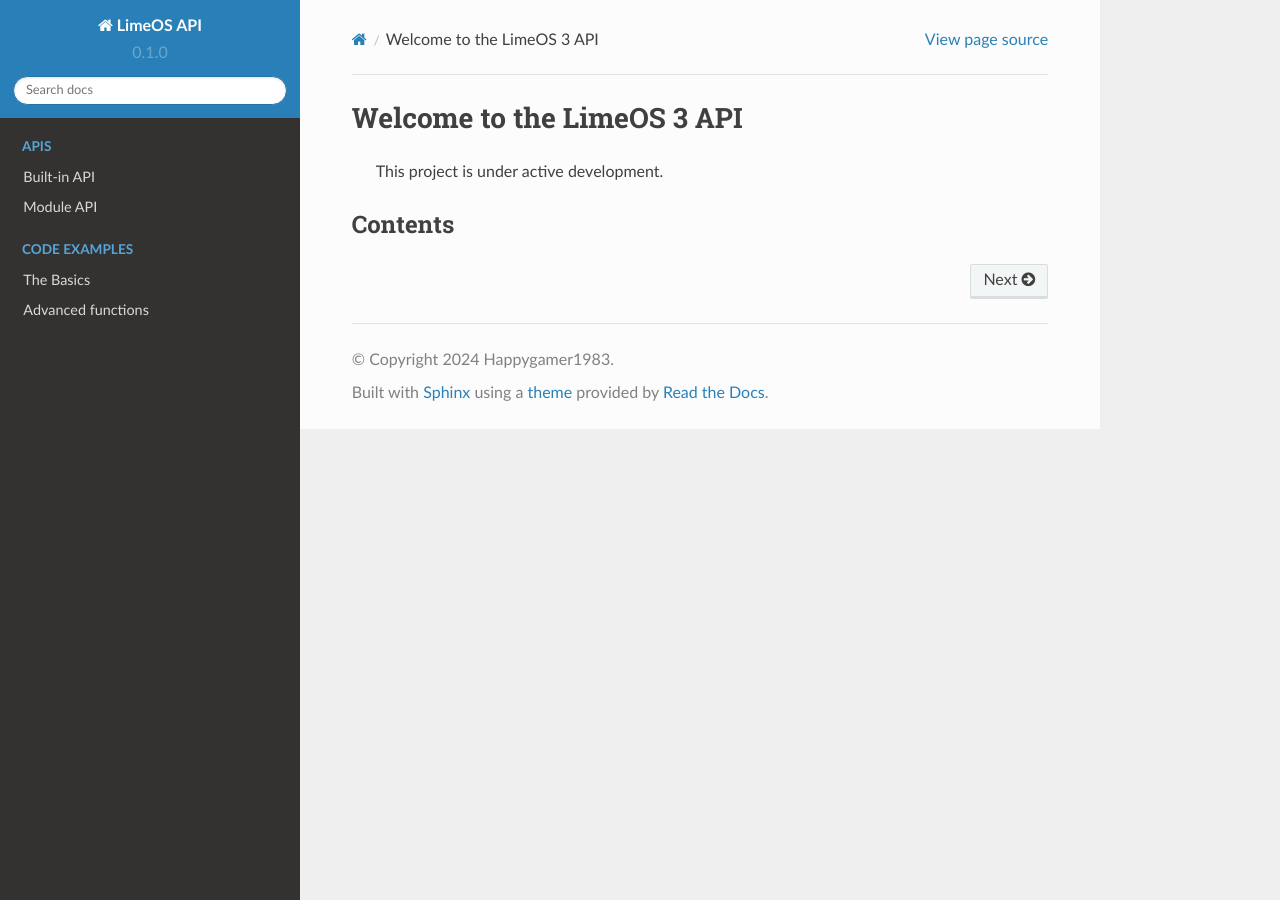
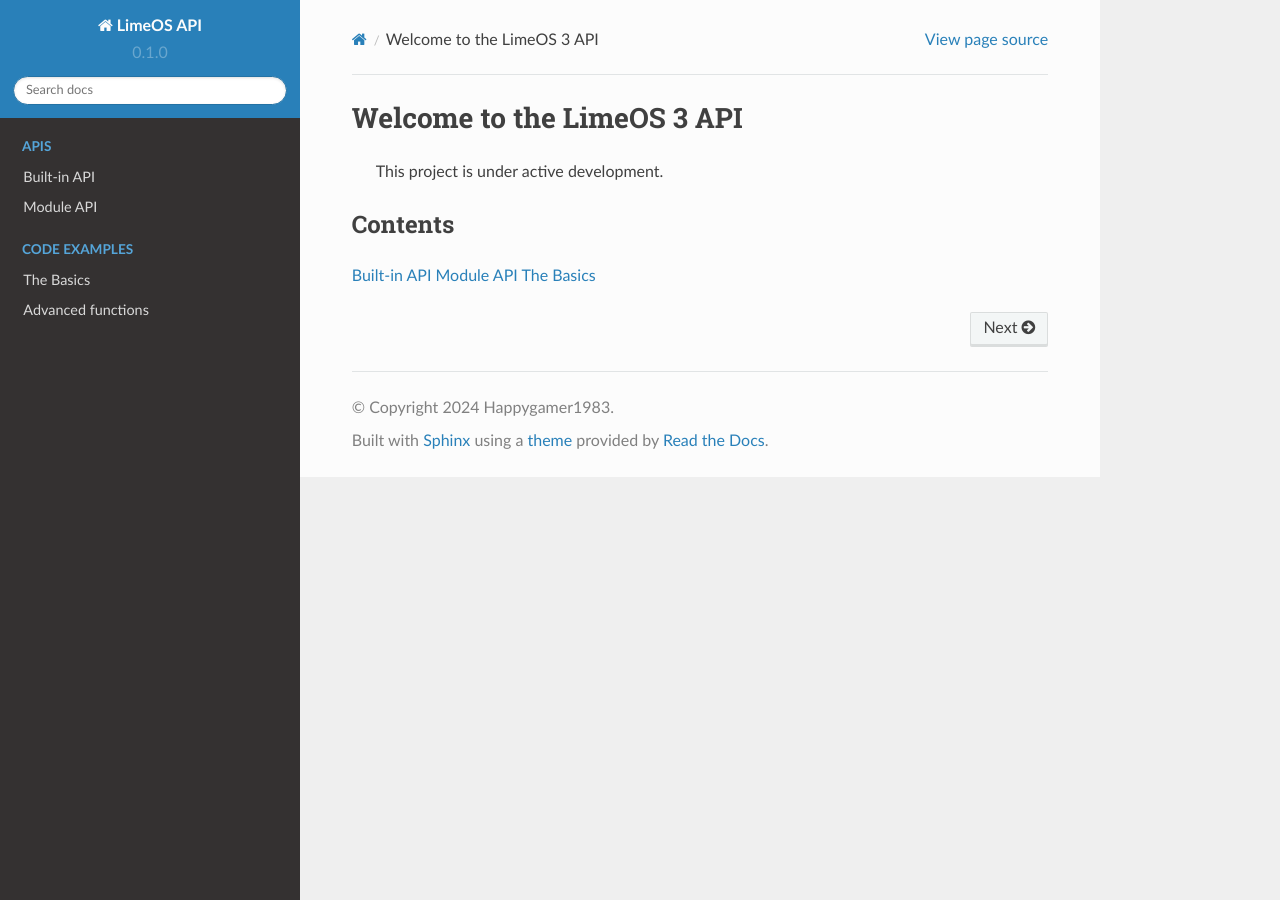
Before and after one commit to Happygamer1983/LimeOS-API, a Sphinx documentation site: the page built from docs/source/index.rst, in a window 1280 px wide. Built offline with Sphinx 7.4.7 and the Read the Docs theme 2.0.0, drawn with Linux system fonts in a browser that asks for light colours.

Commit message:
Update index.rst

```diff
--- a/docs/source/index.rst
+++ b/docs/source/index.rst
@@ -5,6 +5,9 @@ Welcome to the LimeOS 3 API
 
 Contents
 --------
+:doc:`Built-in`
+:doc:`Module APIs`
+:doc:`Examples`
 
 .. toctree::
    :maxdepth: 2
```
